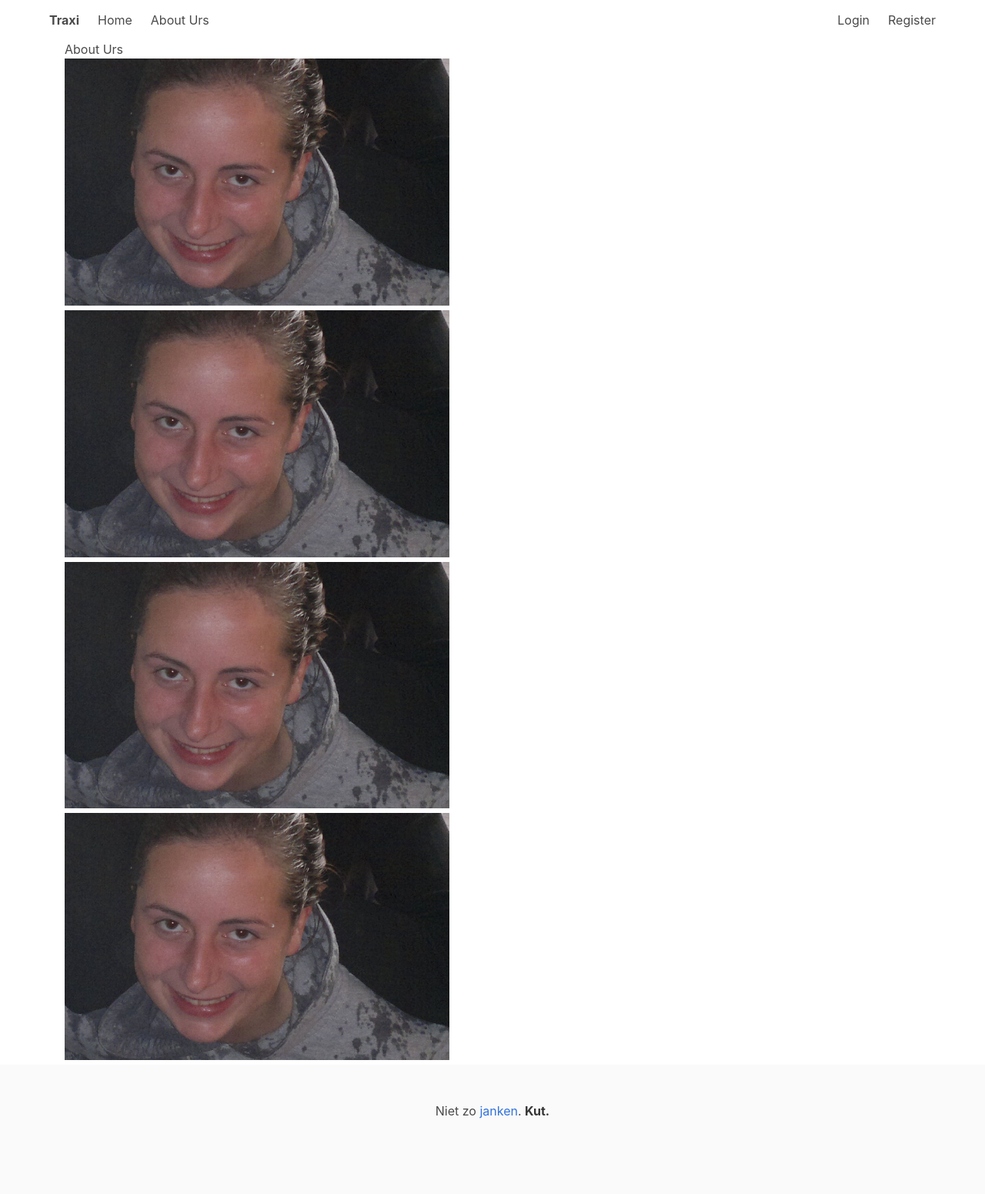
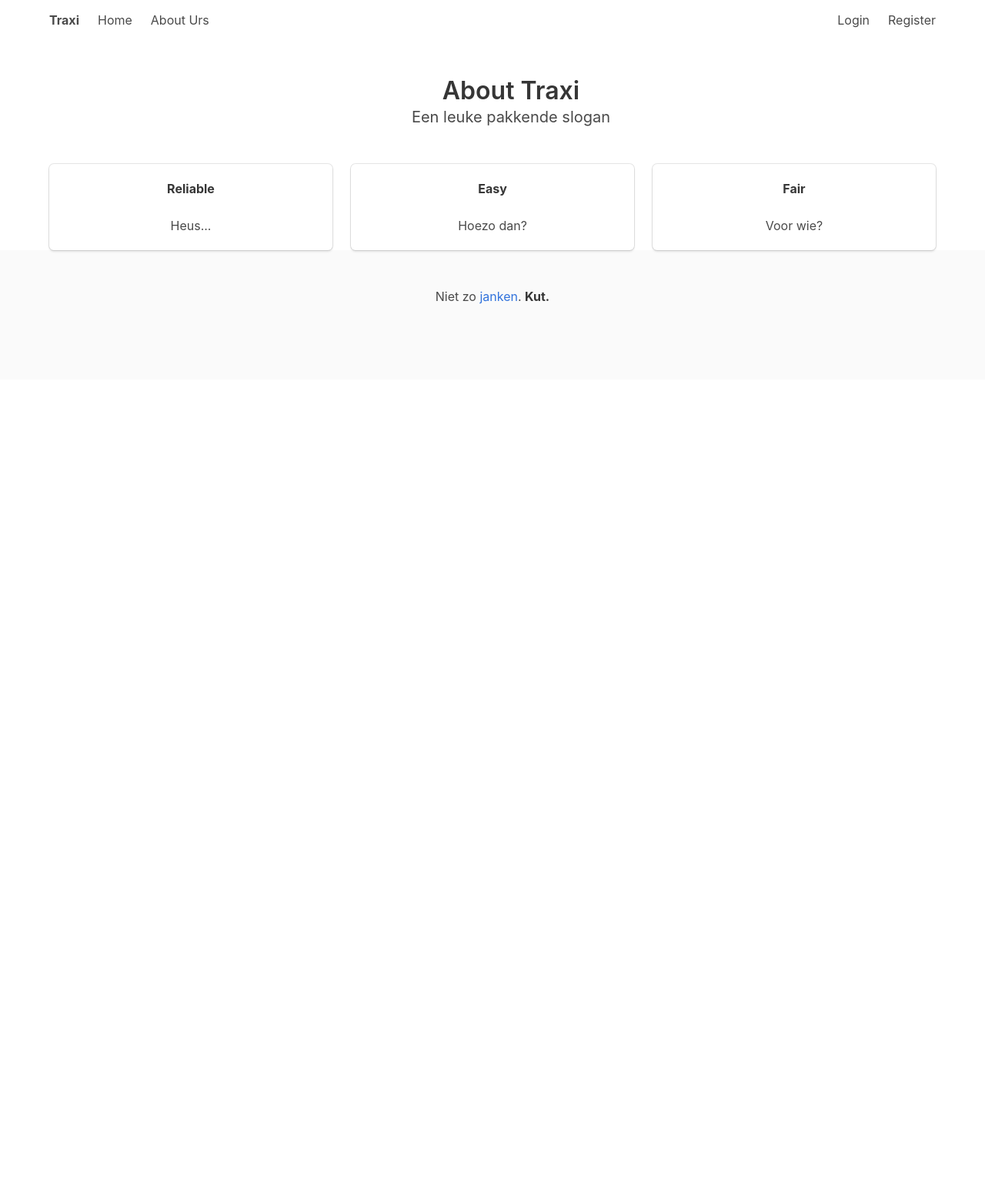
Before and after one commit to traxibv/master_traxi, a Flask app: page /about in a window 1280 px wide. Shown: the whole page at 77% size. After the commit the page ends 395 px from the top, so only its background shows below. Run offline with Flask 2, Linux system fonts and the light colour scheme; data comes from the database, SQL or seed files in the repository; some libraries are stand-ins or nearby versions.

Commit message:
commit voor rebase

```diff
--- a/traxiapp/templates/about.html
+++ b/traxiapp/templates/about.html
@@ -1,15 +1,48 @@
-
 {% extends "base.html" %}
 
 {% block content %}
-<div style="padding-left:20px">
-    <h1> About Urs</h1>
-    <img src="/static/images/abouturs.jpg" alt="Das CEO" width="500" height="333">
-    <br>
-    <img src="/static/images/abouturs.jpg" alt="Das CEO" width="500" height="333">
-    <br>
-    <img src="/static/images/abouturs.jpg" alt="Das CEO" width="500" height="333">
-    <br>
-    <img src="/static/images/abouturs.jpg" alt="Das CEO" width="500" height="333">
-</div>
+<section class="hero">
+    <div class="hero-body">
+        <div class="container">
+            <h1 class="title has-text-centered">
+                About Traxi
+            </h1>
+            <h2 class="subtitle has-text-centered">
+                Een leuke pakkende slogan
+            </h2>
+        </div>
+    </div>
+</section>
+<section>
+    <div class="columns">
+        <div class="column">
+            <div class='box'>
+                <div class='has-text-centered'>
+                    <strong>Reliable</strong>
+                </div>
+                <br>
+                <div class='has-text-centered'>Heus...</div>
+            </div>
+        </div>
+        <div class="column">
+            <div class='box'>
+                <div class='has-text-centered'>
+                    <strong>Easy</strong>
+                </div>
+                <br>
+                <div class='has-text-centered'>Hoezo dan?</div>
+            </div>
+
+        </div>
+        <div class="column">
+            <div class='box'>
+                <div class='has-text-centered'>
+                    <strong>Fair</strong>
+                </div>
+                <br>
+                <div class='has-text-centered'>Voor wie?</div>
+            </div>
+        </div>
+    </div>
+</section>
 {% endblock %}
```
Also changed, not shown: 1 other file.
